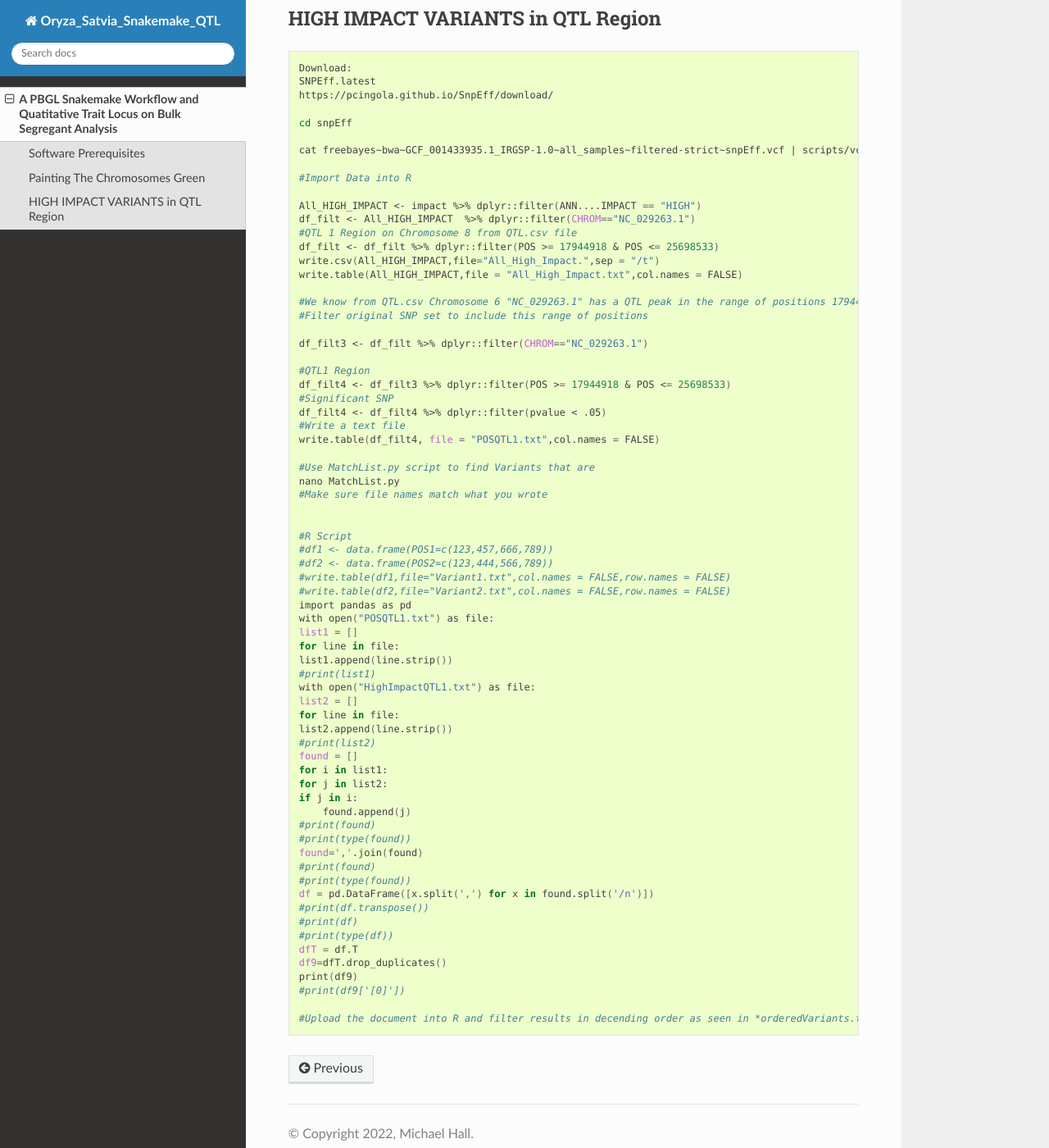
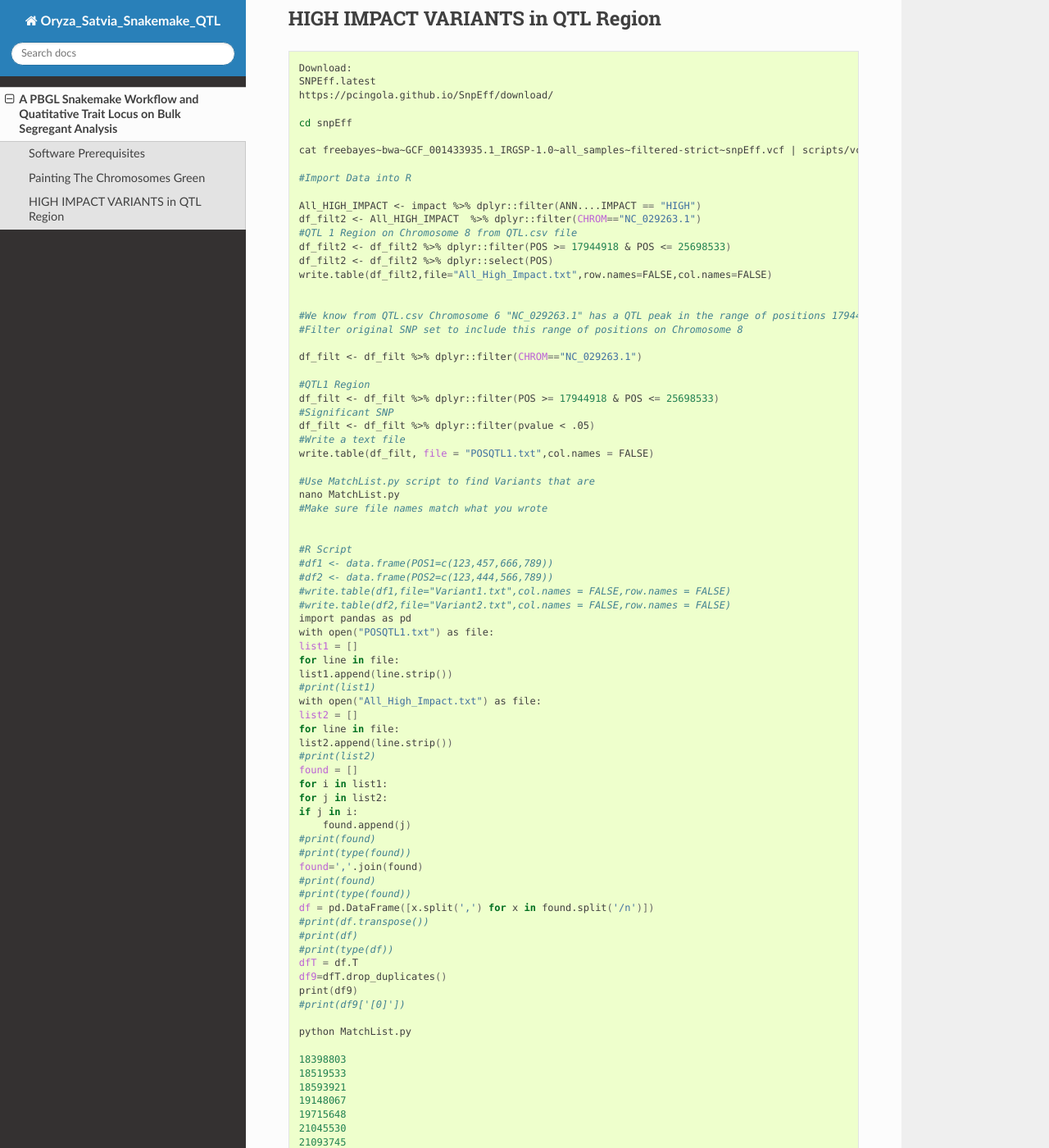
Before and after one commit to PBGLMichaelHall/Oryza_Satvia_Snakemake, a Sphinx documentation site: the page built from docs/source/SMWFQTL.rst, in a window 1280 px wide and 1400 px high, scrolled down 9761 px. Shown: the whole window at 82% size. Built offline with Sphinx 7.4.7 and the Read the Docs theme 2.0.0, drawn with Linux system fonts in a browser that asks for light colours; some of the changed text lies outside the part shown.

Commit message:
Update SMWFQTL.rst

```diff
--- a/docs/source/SMWFQTL.rst
+++ b/docs/source/SMWFQTL.rst
@@ -261,23 +261,24 @@ HIGH IMPACT VARIANTS in QTL Region
 	#Import Data into R
 
 	All_HIGH_IMPACT <- impact %>% dplyr::filter(ANN....IMPACT == "HIGH")
-	df_filt <- All_HIGH_IMPACT  %>% dplyr::filter(CHROM=="NC_029263.1")
+	df_filt2 <- All_HIGH_IMPACT  %>% dplyr::filter(CHROM=="NC_029263.1")
 	#QTL 1 Region on Chromosome 8 from QTL.csv file
-	df_filt <- df_filt %>% dplyr::filter(POS >= 17944918 & POS <= 25698533)
-	write.csv(All_HIGH_IMPACT,file="All_High_Impact.",sep = "/t")
-	write.table(All_HIGH_IMPACT,file = "All_High_Impact.txt",col.names = FALSE)
+	df_filt2 <- df_filt2 %>% dplyr::filter(POS >= 17944918 & POS <= 25698533)
+	df_filt2 <- df_filt2 %>% dplyr::select(POS)
+	write.table(df_filt2,file="All_High_Impact.txt",row.names=FALSE,col.names=FALSE)
+
 
 	#We know from QTL.csv Chromosome 6 "NC_029263.1" has a QTL peak in the range of positions 17944918 - 25698533!
-	#Filter original SNP set to include this range of positions
+	#Filter original SNP set to include this range of positions on Chromosome 8
 
-	df_filt3 <- df_filt %>% dplyr::filter(CHROM=="NC_029263.1")
+	df_filt <- df_filt %>% dplyr::filter(CHROM=="NC_029263.1")
 
 	#QTL1 Region
-        df_filt4 <- df_filt3 %>% dplyr::filter(POS >= 17944918 & POS <= 25698533)
+        df_filt <- df_filt %>% dplyr::filter(POS >= 17944918 & POS <= 25698533)
 	#Significant SNP
-	df_filt4 <- df_filt4 %>% dplyr::filter(pvalue < .05)
+	df_filt <- df_filt %>% dplyr::filter(pvalue < .05)
 	#Write a text file
-	write.table(df_filt4, file = "POSQTL1.txt",col.names = FALSE)
+	write.table(df_filt, file = "POSQTL1.txt",col.names = FALSE)
 
 	#Use MatchList.py script to find Variants that are
 	nano MatchList.py
@@ -295,7 +296,7 @@ HIGH IMPACT VARIANTS in QTL Region
         for line in file:
         list1.append(line.strip())
         #print(list1)
-	with open("HighImpactQTL1.txt") as file:
+	with open("All_High_Impact.txt") as file:
         list2 = []
         for line in file:
         list2.append(line.strip())
@@ -319,4 +320,23 @@ HIGH IMPACT VARIANTS in QTL Region
 	print(df9)
 	#print(df9['[0]'])
 
-	#Upload the document into R and filter results in decending order as seen in *orderedVariants.txt"
+        python MatchList.py
+
+	18398803
+   	18519533
+   	18593921
+   	19148067
+   	19715648
+   	21045530
+   	21093745
+   	22286217
+   	22636828
+   	23063312
+  	23591197
+  	24582019
+  	24753987
+  	24772963
+  	24775242
+  	24775287
+  	24785765
+  	24854393
```
